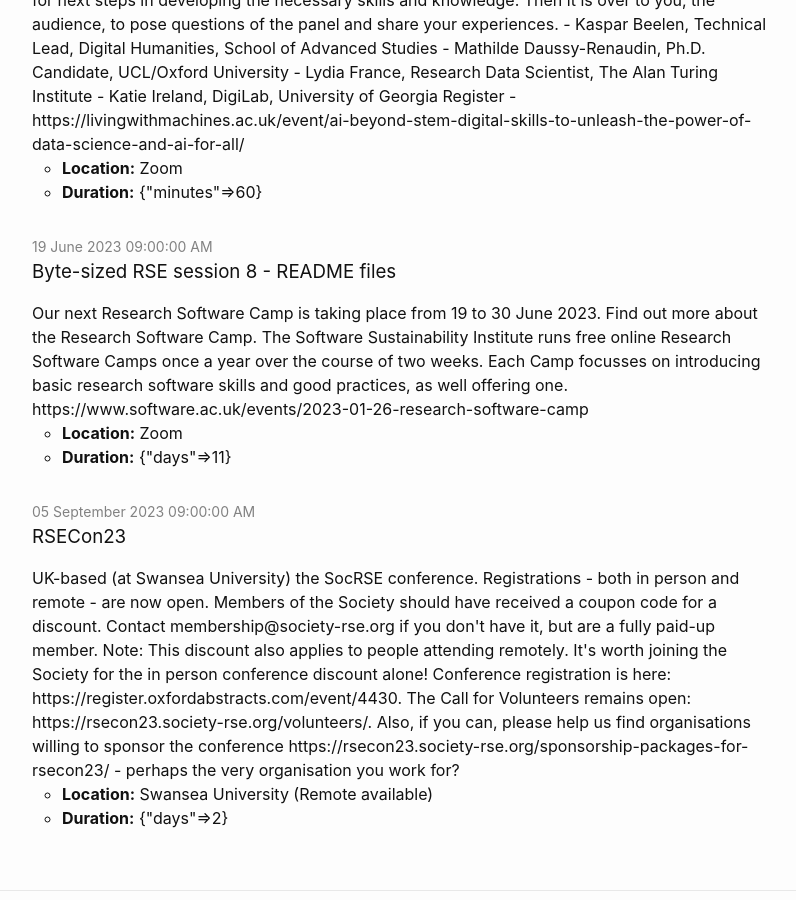
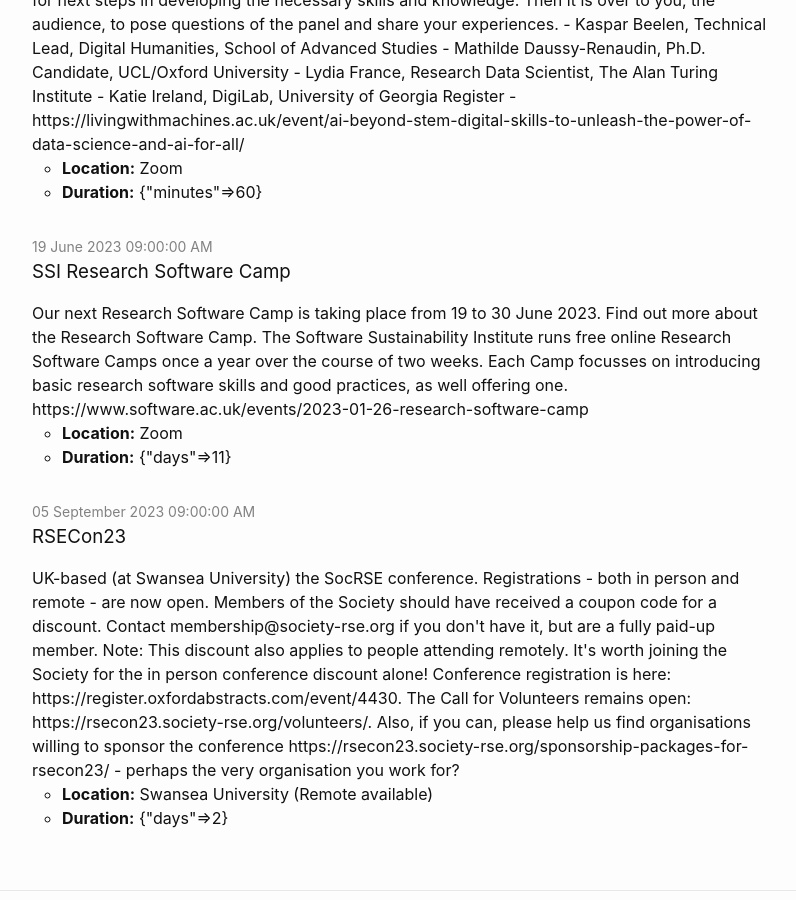
Before and after one commit to Sparrow0hawk/rse-calendar, a Jekyll site: the page built from index.md, in a window 1280 px wide and 900 px high, scrolled down 1407 px. Shown: the whole window, without its empty margins (238-1034 px from the left). Built offline with Jekyll 4.4.1, drawn with Linux system fonts in a browser that asks for light colours.

Commit message:
correct events

```diff
--- a/_data/main.yaml
+++ b/_data/main.yaml
@@ -75,7 +75,7 @@ events:
     begin: 2023-06-06 13:00:00
     duration: { minutes: 60 }
 
-  - summary: Byte-sized RSE session 8 - README files
+  - summary: SSI Research Software Camp
     #id: test1
     description: |
       Our next Research Software Camp is taking place from 19 to 30 June 2023. Find out more about the Research Software Camp.
```
